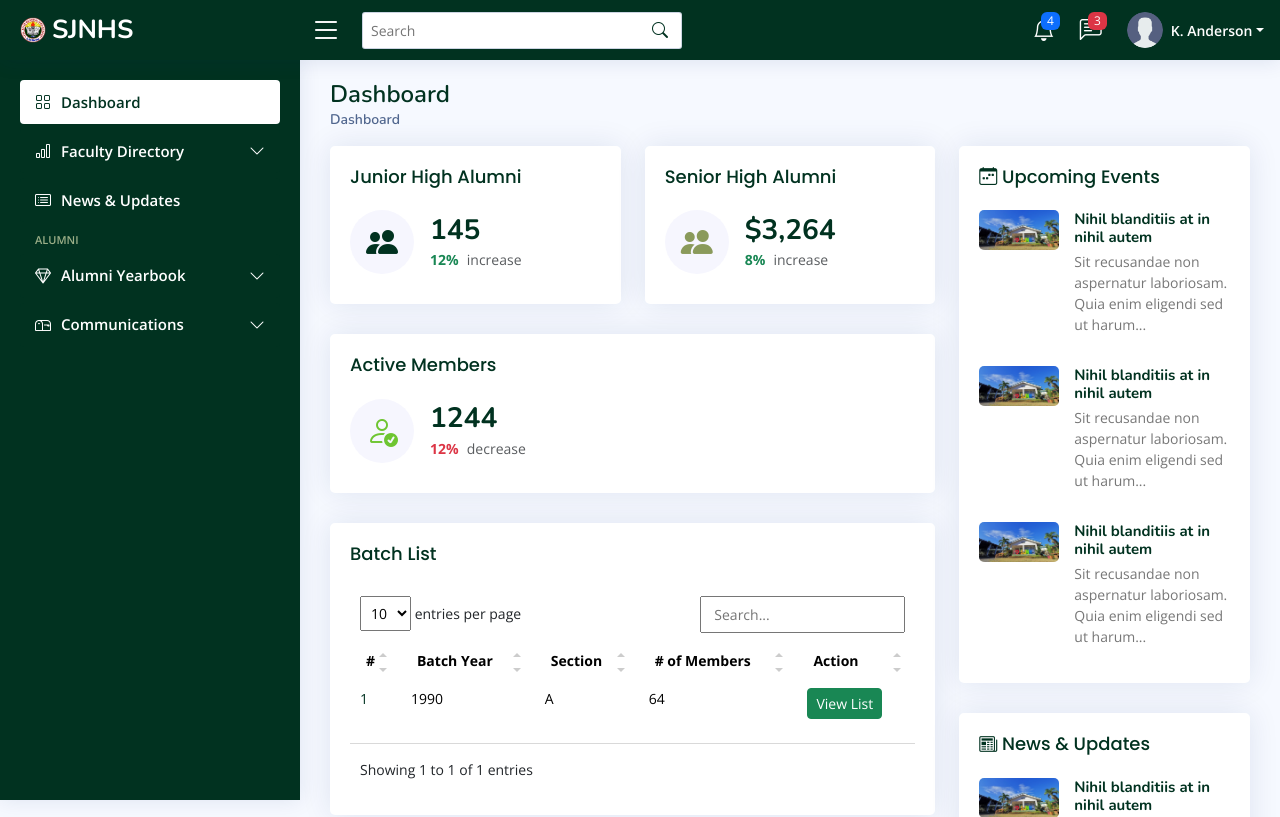
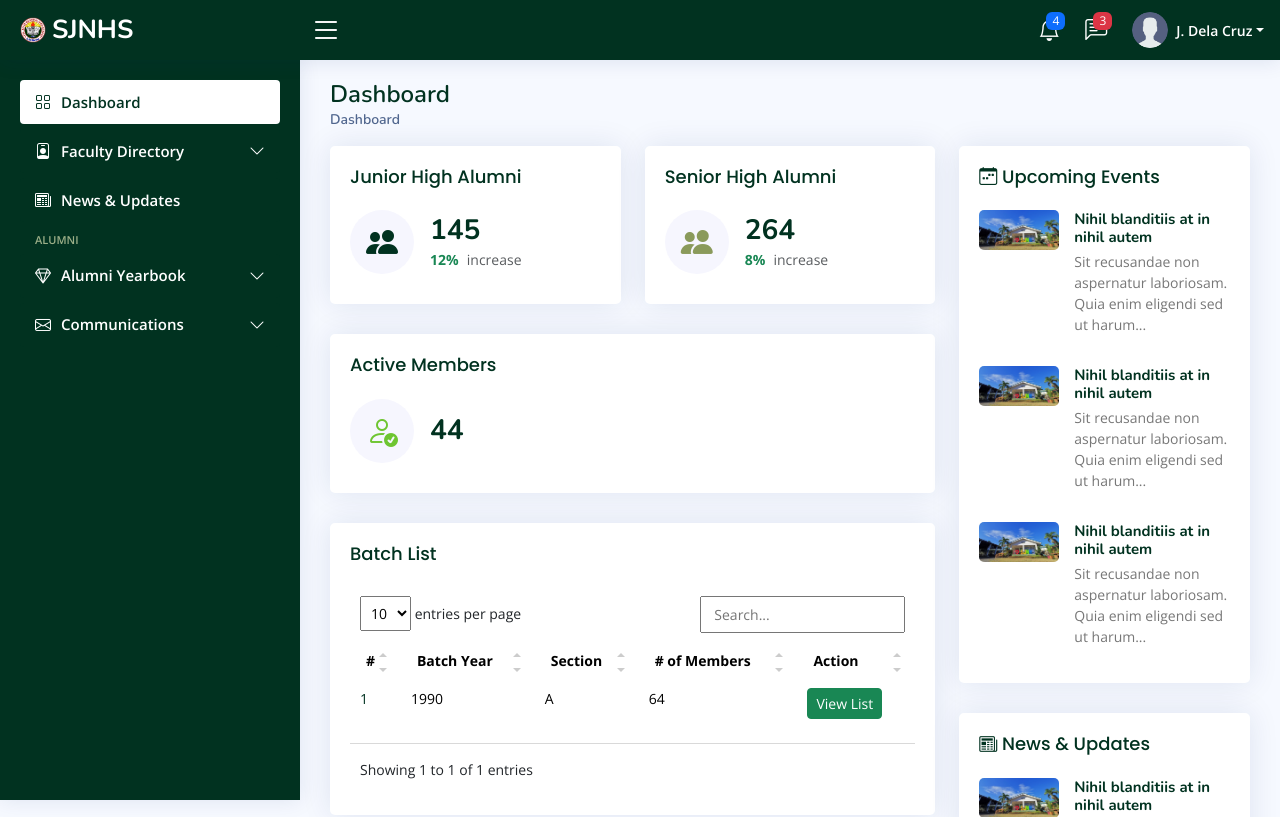
Before and after one commit to heyaxenthDev/SJNHSAlumniSystem, a PHP site: page /admin/dashboard.php in a window 1280 px wide. Shown: the top 817 px of the page. Run offline with PHP 8.4, Linux system fonts and the light colour scheme; some libraries are stand-ins or nearby versions.

Commit message:
ui updates

```diff
--- a/admin/dashboard.php
+++ b/admin/dashboard.php
@@ -58,7 +58,7 @@ include("includes/sidebar.php");
                                         <i class="bi bi-people-fill"></i>
                                     </div>
                                     <div class="ps-3">
-                                        <h6>$3,264</h6>
+                                        <h6>264</h6>
                                         <span class="text-success small pt-1 fw-bold">8%</span> <span
                                             class="text-muted small pt-2 ps-1">increase</span>
 
@@ -82,9 +82,9 @@ include("includes/sidebar.php");
                                         <i class="bi bi-person-check"></i>
                                     </div>
                                     <div class="ps-3">
-                                        <h6>1244</h6>
-                                        <span class="text-danger small pt-1 fw-bold">12%</span> <span
-                                            class="text-muted small pt-2 ps-1">decrease</span>
+                                        <h6>44</h6>
+                                        <!-- <span class="text-danger small pt-1 fw-bold">12%</span> <span
+                                            class="text-muted small pt-2 ps-1">decrease</span> -->
 
                                     </div>
                                 </div>
--- a/admin/includes/header.php
+++ b/admin/includes/header.php
@@ -46,12 +46,12 @@
             <i class="bi bi-list toggle-sidebar-btn"></i>
         </div><!-- End Logo -->
 
-        <div class="search-bar">
+        <!-- <div class="search-bar">
             <form class="search-form d-flex align-items-center" method="POST" action="#">
                 <input type="text" name="query" placeholder="Search" title="Enter search keyword">
                 <button type="submit" title="Search"><i class="bi bi-search"></i></button>
             </form>
-        </div><!-- End Search Bar -->
+        </div>End Search Bar -->
 
         <nav class="header-nav ms-auto">
             <ul class="d-flex align-items-center">
@@ -207,12 +207,12 @@
 
                     <a class="nav-link nav-profile d-flex align-items-center pe-0" href="#" data-bs-toggle="dropdown">
                         <img src="assets/img/user.png" alt="Profile" class="rounded-circle">
-                        <span class="d-none d-md-block dropdown-toggle ps-2">K. Anderson</span>
+                        <span class="d-none d-md-block dropdown-toggle ps-2">J. Dela Cruz</span>
                     </a><!-- End Profile Iamge Icon -->
 
                     <ul class="dropdown-menu dropdown-menu-end dropdown-menu-arrow profile">
                         <li class="dropdown-header">
-                            <h6>Kevin Anderson</h6>
+                            <h6>J. Dela Cruz</h6>
                             <span>Web Designer</span>
                         </li>
                         <li>
--- a/admin/includes/sidebar.php
+++ b/admin/includes/sidebar.php
@@ -12,30 +12,26 @@
 
         <li class="nav-item">
             <a class="nav-link collapsed" data-bs-target="#charts-nav" data-bs-toggle="collapse" href="#">
-                <i class="bi bi-bar-chart"></i><span>Faculty Directory</span><i class="bi bi-chevron-down ms-auto"></i>
+                <i class="bi bi-person-badge"></i><span>Faculty Directory</span><i
+                    class="bi bi-chevron-down ms-auto"></i>
             </a>
             <ul id="charts-nav" class="nav-content collapse " data-bs-parent="#sidebar-nav">
                 <li>
-                    <a href="charts-chartjs.html">
-                        <i class="bi bi-circle"></i><span>Chart.js</span>
+                    <a href="#">
+                        <i class="bi bi-circle"></i><span>Junior High</span>
                     </a>
                 </li>
                 <li>
-                    <a href="charts-apexcharts.html">
-                        <i class="bi bi-circle"></i><span>ApexCharts</span>
-                    </a>
-                </li>
-                <li>
-                    <a href="charts-echarts.html">
-                        <i class="bi bi-circle"></i><span>ECharts</span>
+                    <a href="#">
+                        <i class="bi bi-circle"></i><span>Senior High</span>
                     </a>
                 </li>
             </ul>
         </li><!-- End Faculty Nav -->
 
         <li class="nav-item">
-            <a class="nav-link collapsed" href="pages-register.html">
-                <i class="bi bi-card-list"></i>
+            <a class="nav-link collapsed" href="#">
+                <i class="bi bi-newspaper"></i>
                 <span>News &amp; Updates</span>
             </a>
         </li><!-- End News & Updates Page Nav -->
@@ -48,18 +44,13 @@
             </a>
             <ul id="icons-nav" class="nav-content collapse " data-bs-parent="#sidebar-nav">
                 <li>
-                    <a href="icons-bootstrap.html">
-                        <i class="bi bi-circle"></i><span>Bootstrap Icons</span>
+                    <a href="#">
+                        <i class="bi bi-circle"></i><span>Junior High</span>
                     </a>
                 </li>
                 <li>
-                    <a href="icons-remix.html">
-                        <i class="bi bi-circle"></i><span>Remix Icons</span>
-                    </a>
-                </li>
-                <li>
-                    <a href="icons-boxicons.html">
-                        <i class="bi bi-circle"></i><span>Boxicons</span>
+                    <a href="#">
+                        <i class="bi bi-circle"></i><span>Senior High</span>
                     </a>
                 </li>
             </ul>
@@ -67,7 +58,7 @@
 
         <li class="nav-item">
             <a class="nav-link collapsed" data-bs-target="#components-nav" data-bs-toggle="collapse" href="#">
-                <i class="bi bi-mailbox"></i><span>Communications</span><i class="bi bi-chevron-down ms-auto"></i>
+                <i class="bi bi-envelope"></i><span>Communications</span><i class="bi bi-chevron-down ms-auto"></i>
             </a>
             <ul id="components-nav" class="nav-content collapse " data-bs-parent="#sidebar-nav">
                 <li>
```
